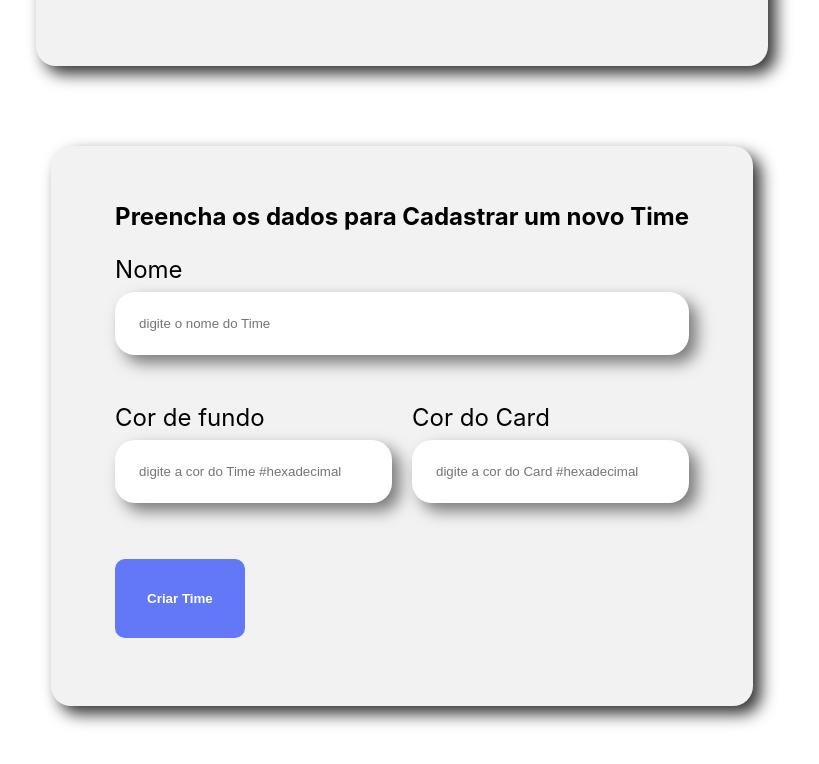
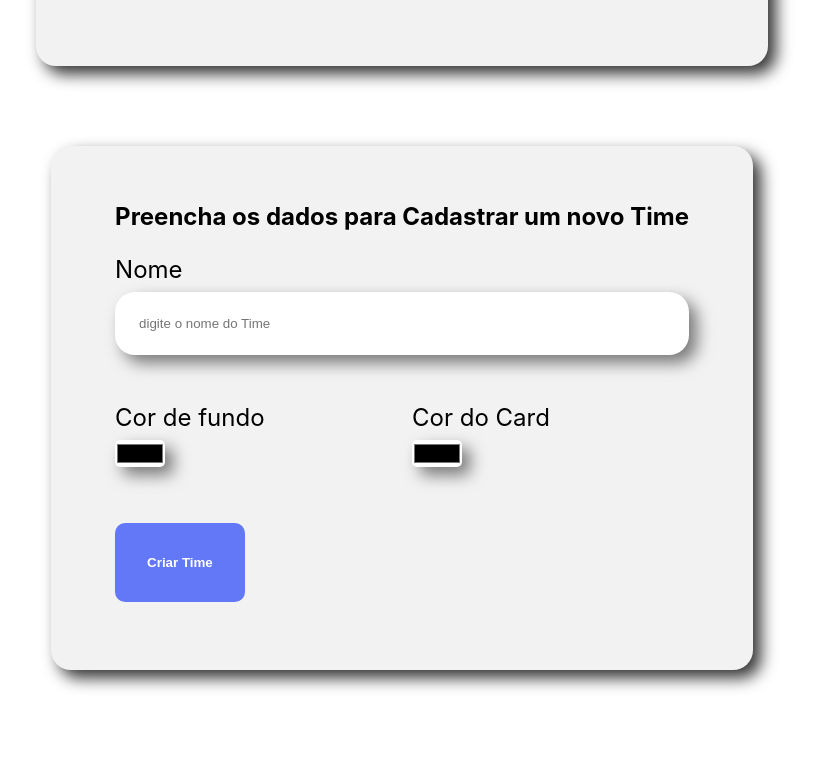
Before and after one commit to FelJohnny/Organo, a React (Create React App) app: page / in a window 1280 px wide. Shown: the part 1274-2038 px from the top of the page, without its empty margins (238-1057 px from the left). Built offline with nearby package versions, Linux system fonts and the light colour scheme.

Commit message:
aplicando alteração de identificação de id dos times

```diff
--- a/src/App.js
+++ b/src/App.js
@@ -48,7 +48,6 @@ function App() {
 
   ])
 
-
   const[colaboradores, setColaboradores] = useState([])
 
   // const onColaboradorAdicionado = (colaborador) =>{
@@ -78,7 +77,7 @@ function App() {
   }
 
   function cadastrarTime(novoTime){
-    setTimes([...times, {...novoTime}])
+    setTimes([...times, {...novoTime, id: uuidv4()}])
   }
   return (
     <div className="App">
@@ -87,6 +86,7 @@ function App() {
       <Formulario
         cadastrarTime={cadastrarTime}
         times={times.map((time) => time.nome)}
+
         onColaboradorCadastrado={colaborador => setColaboradores([...colaboradores, colaborador])}
       />
 
--- a/src/componentes/Formulario/index.css
+++ b/src/componentes/Formulario/index.css
@@ -29,4 +29,11 @@
     display: grid;
     grid-template-columns: 1fr 1fr;
     gap: 20px;
+    justify-content: center;
 }
+
+.containerInput input{
+    width: 50px;
+    padding: 0px;
+    border-radius:5px ;
+}
--- a/src/componentes/Formulario/index.js
+++ b/src/componentes/Formulario/index.js
@@ -35,7 +35,7 @@ const Formulario = (props) =>{
 const onCadTime = (event) =>{
     event.preventDefault()
     props.cadastrarTime({
-        id: uuidv4(),
+        idTime: uuidv4(),
         nome: nomeTime,
         corPrimaria: corTime,
         corSecundaria: corCard,
@@ -54,6 +54,7 @@ const onCadTime = (event) =>{
                         obrigatorio={true}
                         label="Nome"
                         placeholder="digite o seu nome"
+                        type='text'
                         valor = {nome}
                         aoAlterado={valorEscrito => setNome(valorEscrito)}
                     />
@@ -61,6 +62,7 @@ const onCadTime = (event) =>{
                         obrigatorio={true}
                         label="Cargo"
                         placeholder="digite o seu cargo"
+                        type='text'
                         valor = {cargo}
                         aoAlterado={valorEscrito =>setCargo(valorEscrito)}
                     />
@@ -68,6 +70,7 @@ const onCadTime = (event) =>{
                         obrigatorio={true}
                         label="Imagem URL"
                         placeholder="digite o endereço da sua imagem"
+                        type='text'
                         valor = {imagem}
                         aoAlterado={valorEscrito =>setImagem(valorEscrito)}
                     />
@@ -101,6 +104,7 @@ const onCadTime = (event) =>{
                             //obrigatorio={true}
                             label="Cor de fundo"
                             placeholder="digite a cor do Time #hexadecimal"
+                            type='color'
                             valor = {corTime}
                             aoAlterado={valorEscrito =>setCorTime(valorEscrito)}
                         />
@@ -109,6 +113,7 @@ const onCadTime = (event) =>{
                             label="Cor do Card"
                             placeholder="digite a cor do Card #hexadecimal"
                             valor = {corCard}
+                            type='color'
                             aoAlterado={valorEscrito =>setCorCard(valorEscrito)}
                         />
                     </div>
--- a/src/componentes/InputText/index.js
+++ b/src/componentes/InputText/index.js
@@ -8,7 +8,7 @@ const InputText = (props)=>{
     return(
         <div className="InputText">
             <label>{props.label}</label>
-            <input value={props.valor} onChange={aoDigitado} required={props.obrigatorio} placeholder={props.placeholder}></input>
+            <input type={props.type} value={props.valor} onChange={aoDigitado} required={props.obrigatorio} placeholder={props.placeholder}></input>
         </div>
     )
 }
```
Also changed, not shown: src/componentes/InputText/index.css (line endings or trailing spaces).
